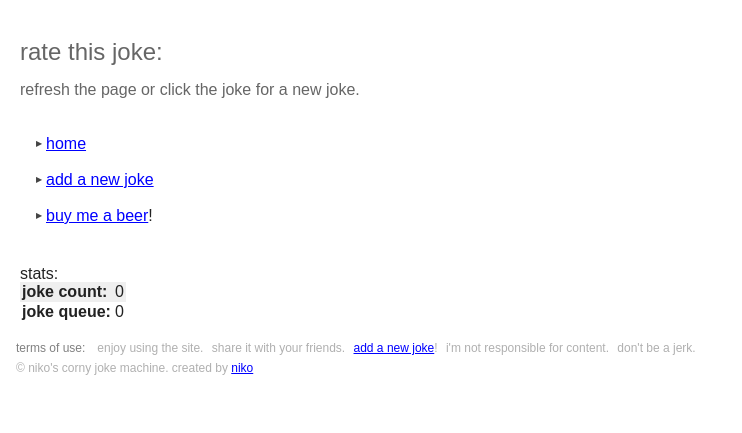
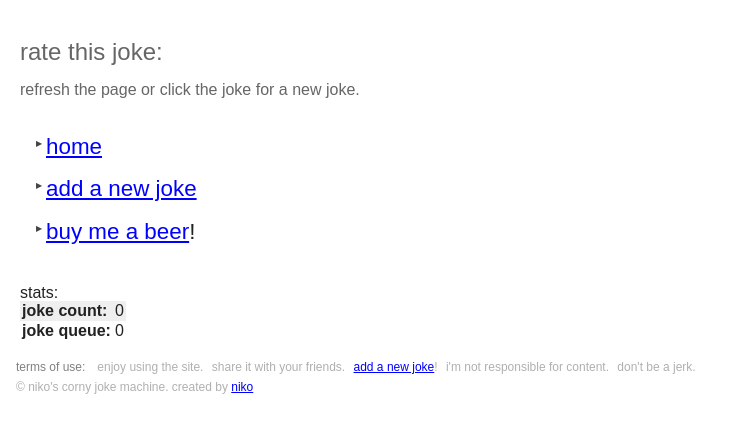
Before and after one commit to nikomaresco/django-ncjm, a Django app: page / in a window 1280 px wide. Shown: the part 86-519 px from the top of the page, without its empty margins (0-742 px from the left). Run offline with Django 5.2, Linux system fonts and the light colour scheme; data that the repository does not hold is empty.

Commit message:
fix: increase size of navigation text

```diff
--- a/ncjm/ncjm_site/static/css/main.css
+++ b/ncjm/ncjm_site/static/css/main.css
@@ -293,10 +293,15 @@ form {
 
     #navigation {
         padding: 16px 0;
+        font-size: 140%;
     }
 
     #navigation ul li {
         padding: 10px;
+    }
+    #navigation ul li::marker {
+        color: #444;
+        font-size: 140%;
     }
 
     .chevron-list {
```
